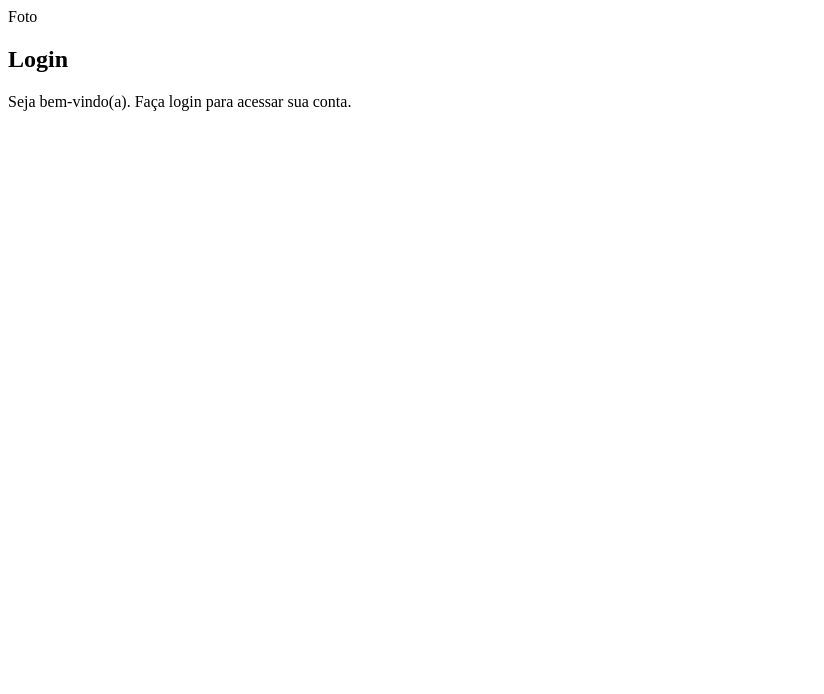
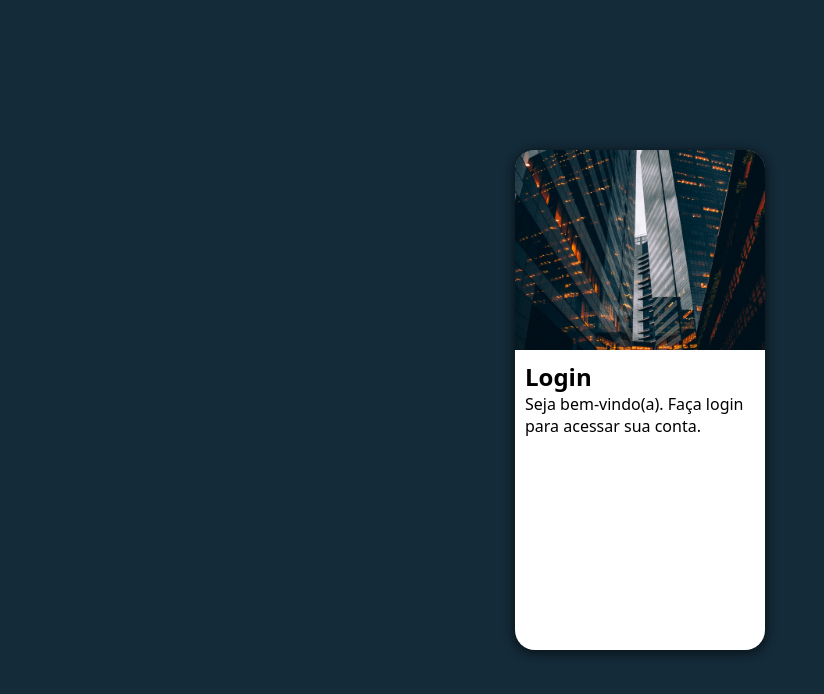
Before and after one commit to MateusReisz/projeto-login, a plain HTML site: page index.html in a window 1280 px wide. Shown: the whole page, without its empty margins (0-824 px from the left). Drawn offline with Linux system fonts and the light colour scheme.

Commit message:
Atualizando projeto login

```diff
--- a/estilos/style.css
+++ b/estilos/style.css
@@ -6,5 +6,44 @@
 #C8C4D2
 #1C3C47
 #05131E
+*/
+*{
+    font-family: system-ui, -apple-system, BlinkMacSystemFont, 'Segoe UI', Roboto, Oxygen, Ubuntu, Cantarell, 'Open Sans', 'Helvetica Neue', sans-serif;
+    padding: 0px;
+    margin:0px;
+    box-sizing: border-box;
+}
 
-*/
+body, html{
+    background-color: #142b3a;
+    height: 100vh;
+    width: 100vw;
+}
+main{
+    position: relative;
+    width: 100vw;
+    height: 100vh;
+}
+section#login{
+    background-color: white;
+    width: 250px;
+    height: 500px;
+    border-radius: 20px;
+    position: absolute;
+    top: 50%;
+    left: 50%;
+    transform: translate(-50%, -50%);
+    overflow: hidden;
+    box-shadow: 0px 2px 10px 3px rgba(0, 0, 0, 0.466);
+}
+section#login > div#imagem {
+    display: block;
+    background:#05131E url(../imagens/imgpredio.jpg);
+    background-size: cover;
+    background-position: center center;
+    height: 200px;
+}
+section#login > div#formulario{
+    padding: 10px;
+    display: block;
+}
--- a/index.html
+++ b/index.html
@@ -10,7 +10,7 @@
     <main>
         <section id="login">
             <div id="imagem">
-                Foto
+
             </div>
             <div id="formulario">
                 <h1>Login</h1>
```
